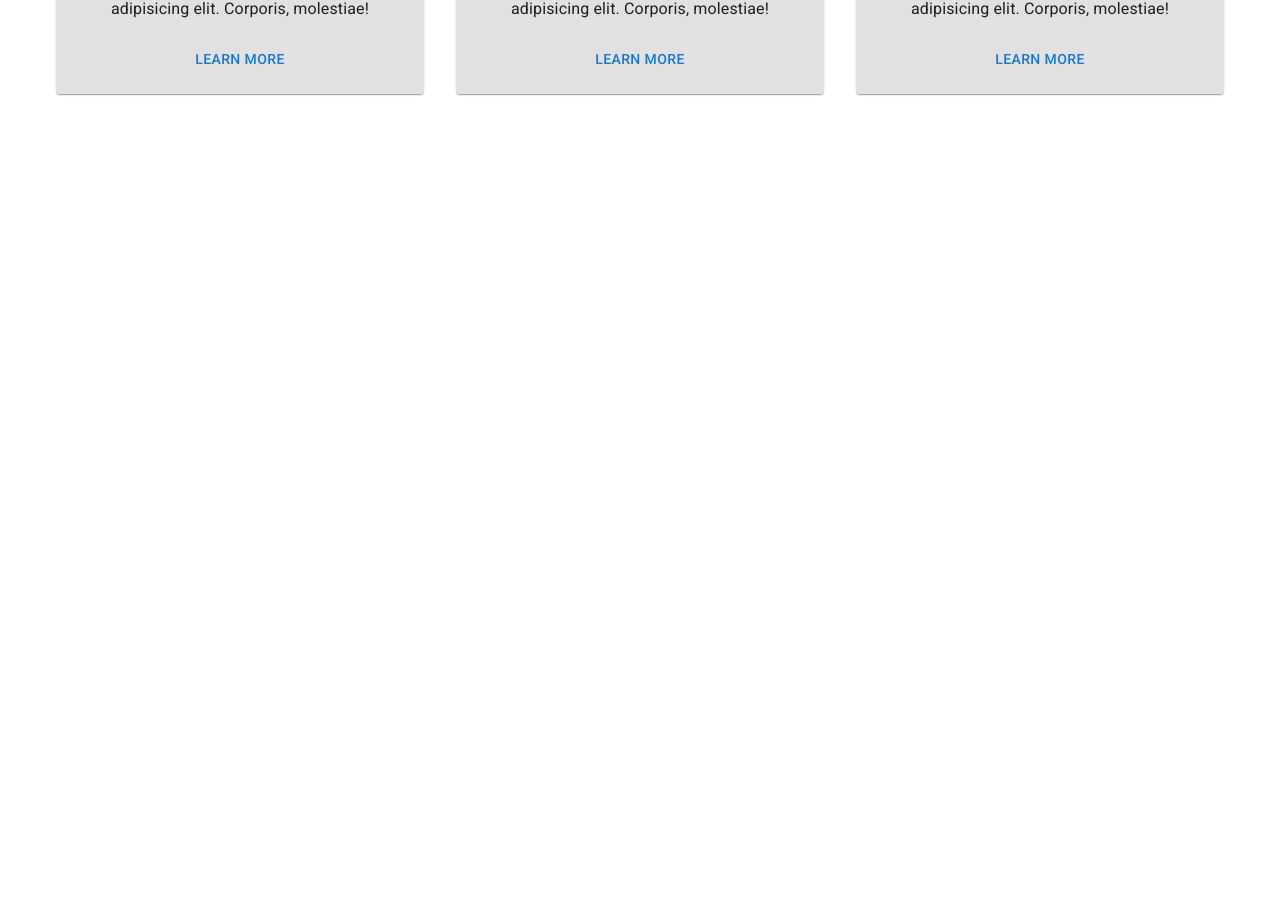
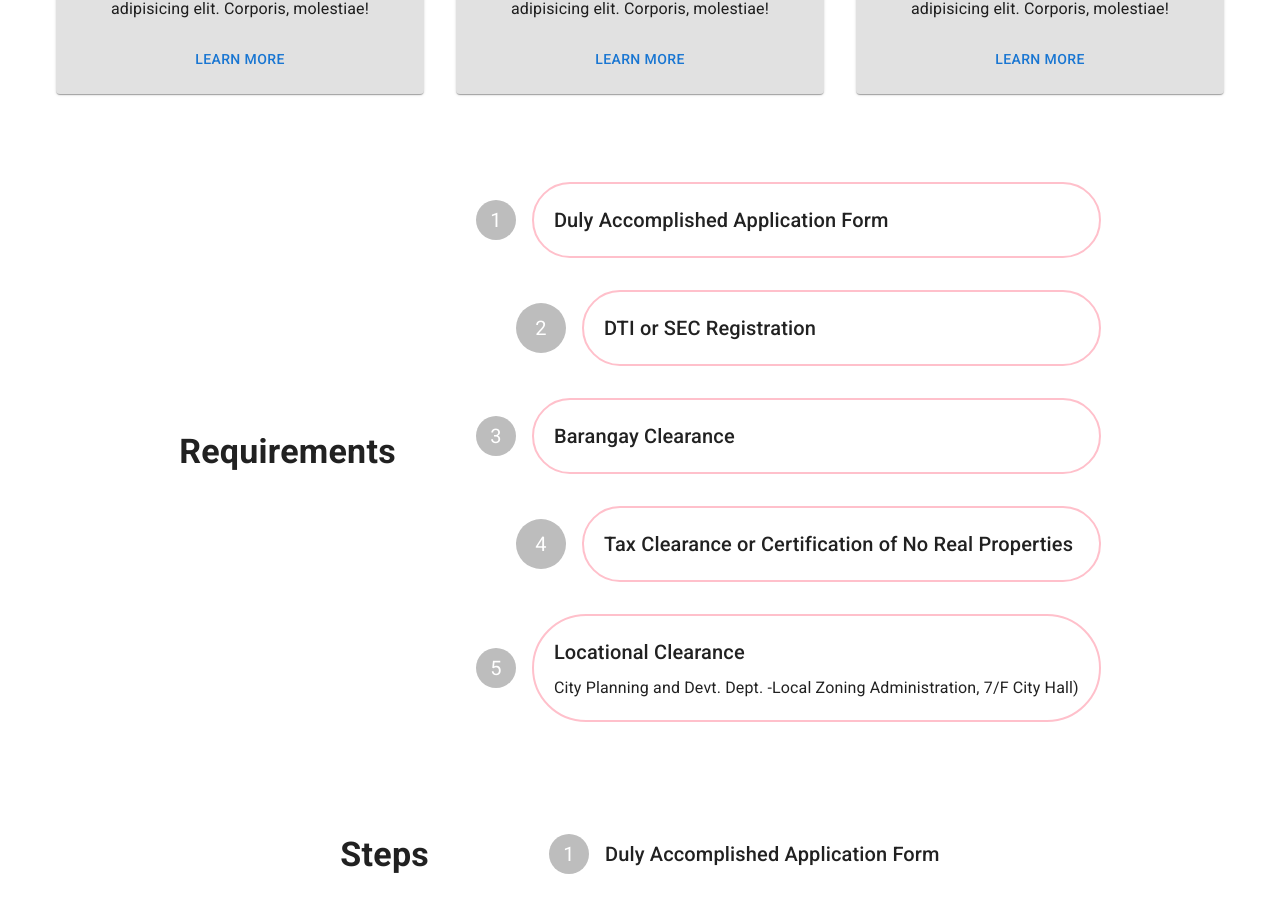
Before and after one commit to angelanacpil/landing-page, a React (Create React App) app: page / in a window 1280 px wide. Shown: the part 1237-2150 px from the top of the page. Before the commit the page ends 1347 px from the top, so only its background shows below. Built offline with nearby package versions, Linux system fonts and the light colour scheme.

Commit message:
❗Steps | ✅Req

```diff
--- a/src/App.tsx
+++ b/src/App.tsx
@@ -9,6 +9,8 @@ import CoverPic from "./components/malabon-city-hall.jpg";
 import Typography from "@mui/material/Typography";
 import Paper from "@mui/material/Paper";
 import Services from "./components/Services";
+import ReqGraph from "./components/ReqGraph";
+import StepsGraph from "./components/StepsGraph";
 
 // FONTS
 import "@fontsource/roboto/300.css";
@@ -63,6 +65,16 @@ export default function App() {
           <Services></Services>
         </Grid>
       </Grid>
+
+      {/* REQUIREMENTS */}
+      <Grid item>
+        <ReqGraph></ReqGraph>
+      </Grid>
+
+      {/* STEPS */}
+      <Grid item>
+        <StepsGraph></StepsGraph>
+      </Grid>
     </CssBaseline>
   );
 }
--- /dev/null
+++ b/src/components/ReqGraph.tsx
@@ -0,0 +1,115 @@
+//IMPORTS
+import Typography from "@mui/material/Typography";
+import Stack from "@mui/material/Stack";
+import Box from "@mui/material/Box";
+import Avatar from "@mui/material/Avatar";
+
+const styles = {
+  numberStyle: {
+    width: 50,
+    height: 50
+  },
+  borderText: {
+    border: "2px solid pink",
+    p: 2.5,
+    backgroundColor: "white",
+    borderRadius: 16,
+    width: "100%"
+  }
+};
+
+export default function ReqGraph() {
+  return (
+    <Box
+      sx={{
+        display: "flex",
+        width: "100%",
+        height: "100%",
+        justifyContent: "center",
+        p: 5,
+        my: 4
+      }}
+    >
+      <Stack
+        spacing={10}
+        alignItems="center"
+        direction={{ xs: "column", sm: "row" }}
+        sx={{ textAlign: { xs: "center", sm: "left" } }}
+      >
+        <Typography sx={{ fontWeight: "bold" }} variant="h4">
+          Requirements
+        </Typography>
+        {/* Items */}
+        <Stack direction="column" spacing={4}>
+          {/* 1 */}
+          <Stack
+            direction={{ xs: "column", sm: "row" }}
+            alignItems="center"
+            spacing={2}
+          >
+            <Avatar>1</Avatar>
+            <Typography variant="h6" sx={styles.borderText}>
+              Duly Accomplished Application Form
+            </Typography>
+          </Stack>
+
+          {/* 2 */}
+          <Stack
+            direction={{ xs: "column", sm: "row" }}
+            alignItems="center"
+            spacing={2}
+            sx={{ pl: { md: 5 } }}
+          >
+            <Avatar sx={styles.numberStyle}>2</Avatar>
+            <Stack alignItems="flex-start" sx={styles.borderText}>
+              <Typography variant="h6">DTI or SEC Registration</Typography>
+            </Stack>
+          </Stack>
+
+          {/* 3 */}
+          <Stack
+            direction={{ xs: "column", sm: "row" }}
+            alignItems="center"
+            spacing={2}
+          >
+            <Avatar>3</Avatar>
+            <Typography variant="h6" sx={styles.borderText}>
+              Barangay Clearance
+            </Typography>
+          </Stack>
+
+          {/* 4 */}
+          <Stack
+            direction={{ xs: "column", sm: "row" }}
+            alignItems="center"
+            spacing={2}
+            sx={{ pl: { md: 5 } }}
+          >
+            <Avatar sx={styles.numberStyle}>4</Avatar>
+            <Stack alignItems="flex-start" sx={styles.borderText}>
+              <Typography variant="h6">
+                Tax Clearance or Certification of No Real Properties
+              </Typography>
+            </Stack>
+          </Stack>
+
+          {/* 5 */}
+          <Stack
+            direction={{ xs: "column", sm: "row" }}
+            alignItems="center"
+            spacing={2}
+          >
+            <Avatar>5</Avatar>
+            <Stack alignItems="flex-start" sx={styles.borderText} spacing={1}>
+              <Typography variant="h6">Locational Clearance </Typography>
+              <Typography>
+                City Planning and Devt. Dept. -Local Zoning Administration, 7/F
+                City Hall)
+              </Typography>
+            </Stack>
+          </Stack>
+        </Stack>
+      </Stack>
+    </Box>
+  );
+}
--- /dev/null
+++ b/src/components/StepsGraph.tsx
@@ -0,0 +1,43 @@
+// IMPORTS
+import * as React from "react";
+import Box from "@mui/material/Box";
+import Stack from "@mui/material/Stack";
+import Avatar from "@mui/material/Avatar";
+import Typography from "@mui/material/Typography";
+
+export default function StepsGraph() {
+  return (
+    <Box
+      sx={{
+        display: "flex",
+        width: "100%",
+        height: "100%",
+        justifyContent: "center",
+        p: 5,
+        my: 4,
+        textAlign: "center"
+      }}
+    >
+      <Stack
+        spacing={15}
+        alignItems="center"
+        direction={{ xs: "column", sm: "row" }}
+      >
+        <Typography sx={{ fontWeight: "bold" }} variant="h4">
+          Steps
+        </Typography>
+
+        {/*  */}
+        <Stack direction="row">
+          {/* 1 */}
+          <Stack direction="row" alignItems="center" spacing={2}>
+            <Avatar>1 </Avatar>
+            <Typography variant="h6">
+              Duly Accomplished Application Form
+            </Typography>
+          </Stack>
+        </Stack>
+      </Stack>
+    </Box>
+  );
+}
```
Also changed, not shown: notes.txt, src/components/malabon-city-hall.jpg, src/components/malabon-img.png.
